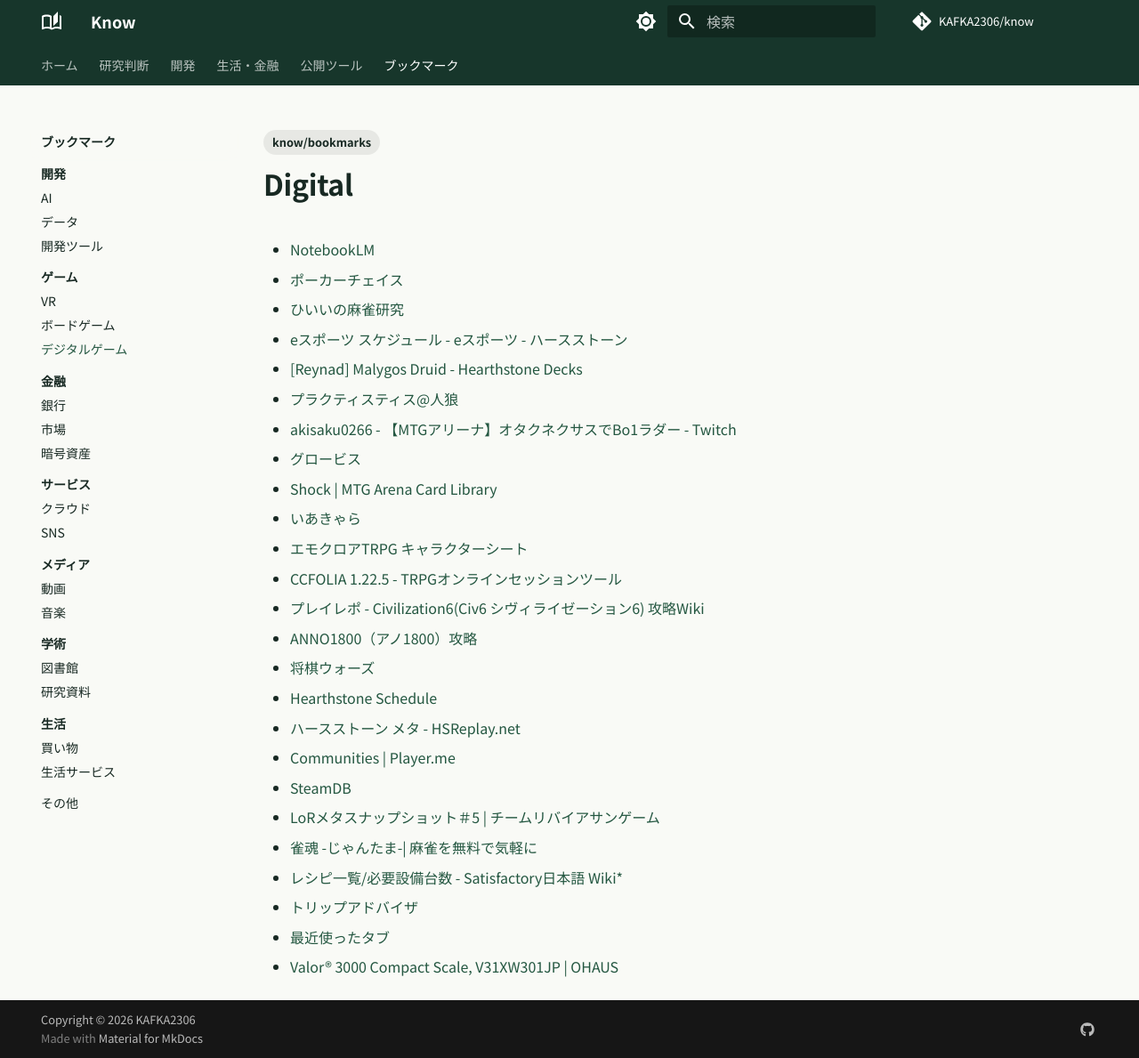
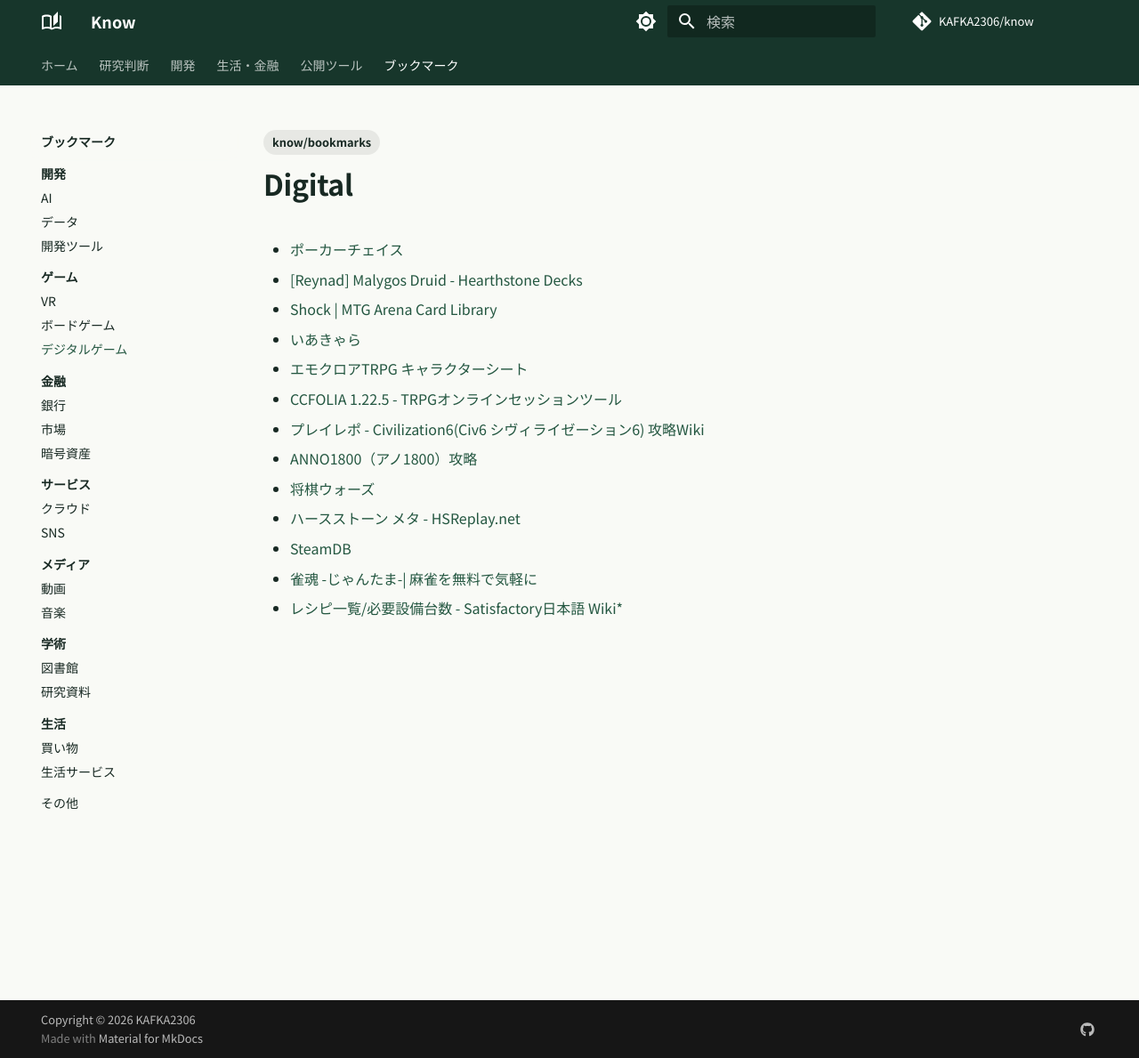
Before and after one commit to KAFKA2306/know, an MkDocs documentation site: the page built from docs/bookmarks/Game/Digital/index.md, in a window 1280 px wide and 1189 px high. Shown: the whole window at 89% size. Built offline with MkDocs 1.6.1 and Material for MkDocs 9.7.7, drawn with Linux system fonts in a browser that asks for light colours; comment, search, counter and statistics services are not loaded.

Commit message:
docs(bookmarks): remove outdated personal and transient entries from docs/bookmarks/Game/Digital/index.md

```diff
--- a/docs/bookmarks/Game/Digital/index.md
+++ b/docs/bookmarks/Game/Digital/index.md
@@ -6,14 +6,8 @@ tags:
 ---
 # Digital
 
-- [NotebookLM](https://notebooklm.google.com)
 - [ポーカーチェイス](https://game.poker-chase.com)
-- [ひいいの麻雀研究](http://www.ix3.jp)
-- [eスポーツ スケジュール - eスポーツ - ハースストーン](http://us.battle.net)
 - [[Reynad] Malygos Druid - Hearthstone Decks](http://www.hearthpwn.com)
-- [プラクティスティス@人狼](http://chougyuudon.jugem.jp)
-- [akisaku0266 - 【MTGアリーナ】オタクネクサスでBo1ラダー - Twitch](https://www.twitch.tv)
-- [グロービス](https://digital.globis.co.jp)
 - [Shock | MTG Arena Card Library](https://mtgarena.pro)
 - [いあきゃら](https://iachara.com)
 - [エモクロアTRPG キャラクターシート](https://emoklore.charasheet.jp)
@@ -21,13 +15,7 @@ tags:
 - [プレイレポ - Civilization6(Civ6 シヴィライゼーション6) 攻略Wiki](https://civ6wiki.info)
 - [ANNO1800（アノ1800）攻略](https://game.sakura.ne.jp)
 - [将棋ウォーズ](https://shogiwars.heroz.jp)
-- [Hearthstone Schedule](https://battlefy.com)
 - [ハースストーン メタ - HSReplay.net](https://hsreplay.net)
-- [Communities | Player.me](https://player.me)
 - [SteamDB](https://steamdb.info)
-- [LoRメタスナップショット＃5 | チームリバイアサンゲーム](https://teamleviathangaming.com)
 - [雀魂 -じゃんたま-| 麻雀を無料で気軽に](https://game.mahjongsoul.com)
 - [レシピ一覧/必要設備台数 - Satisfactory日本語 Wiki*](https://wikiwiki.jp)
-- [トリップアドバイザ](https://www.tripadvisor.de)
-- [最近使ったタブ](https://hodai.globis.co.jp)
-- [Valor® 3000 Compact Scale, V31XW301JP | OHAUS](http://japan.ohaus.com)
```
